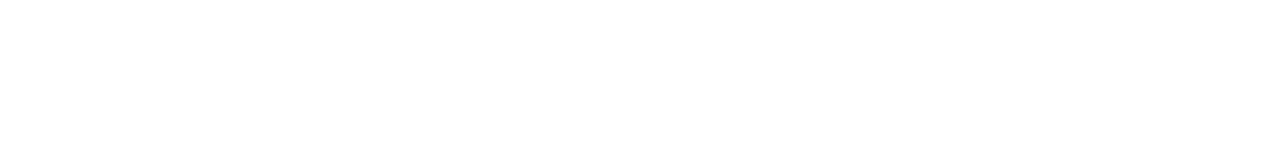
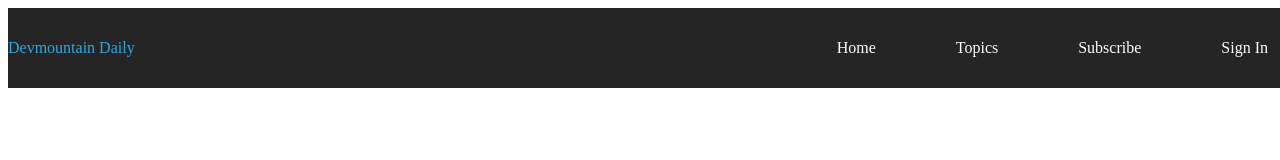
Before and after one commit to yomboxen/wb-assess-2, a website: page html-css/index.html in a window 1280 px wide. Drawn offline with Linux system fonts and the light colour scheme.

Commit message:
working on the html-css section

```diff
--- a/html-css/index.html
+++ b/html-css/index.html
@@ -4,7 +4,19 @@
     <meta charset="UTF-8" />
     <meta name="viewport" content="width=device-width, initial-scale=1.0" />
     <title>HTML & CSS Part 1</title>
+    <link rel="stylesheet" href="reset.css">
+    <link rel="stylesheet" href="styles.css">
   </head>
 
-  <body></body>
+  <body>
+    <nav id="nav">
+        <div class="dev">Devmountain Daily</div>
+      <section class="nav-right">
+        <div class="nav-btn">Home</div>
+        <div class="nav-btn">Topics</div>
+        <div class="nav-btn">Subscribe</div>
+        <div class="nav-btn">Sign In</div>
+      </section>
+    </nav>
+  </body>
 </html>
--- a/html-css/styles.css
+++ b/html-css/styles.css
@@ -12,3 +12,26 @@
 ***you can use it if you'd like or you can choose your own***
 
 */
+#nav {
+    background-color: rgb(37, 37, 37);
+    width: 100vw;
+    height: 10vh;
+    position: fixed;
+    display: flex;
+    align-items: center;
+    justify-content: space-between;
+}
+
+.dev {
+    color: rgb(42, 171, 226);
+}
+
+.nav-btn {
+    color: white;
+    margin-left: 80px;
+}
+
+.nav-right {
+    display: flex;
+    margin-right: 20px;
+}
```
